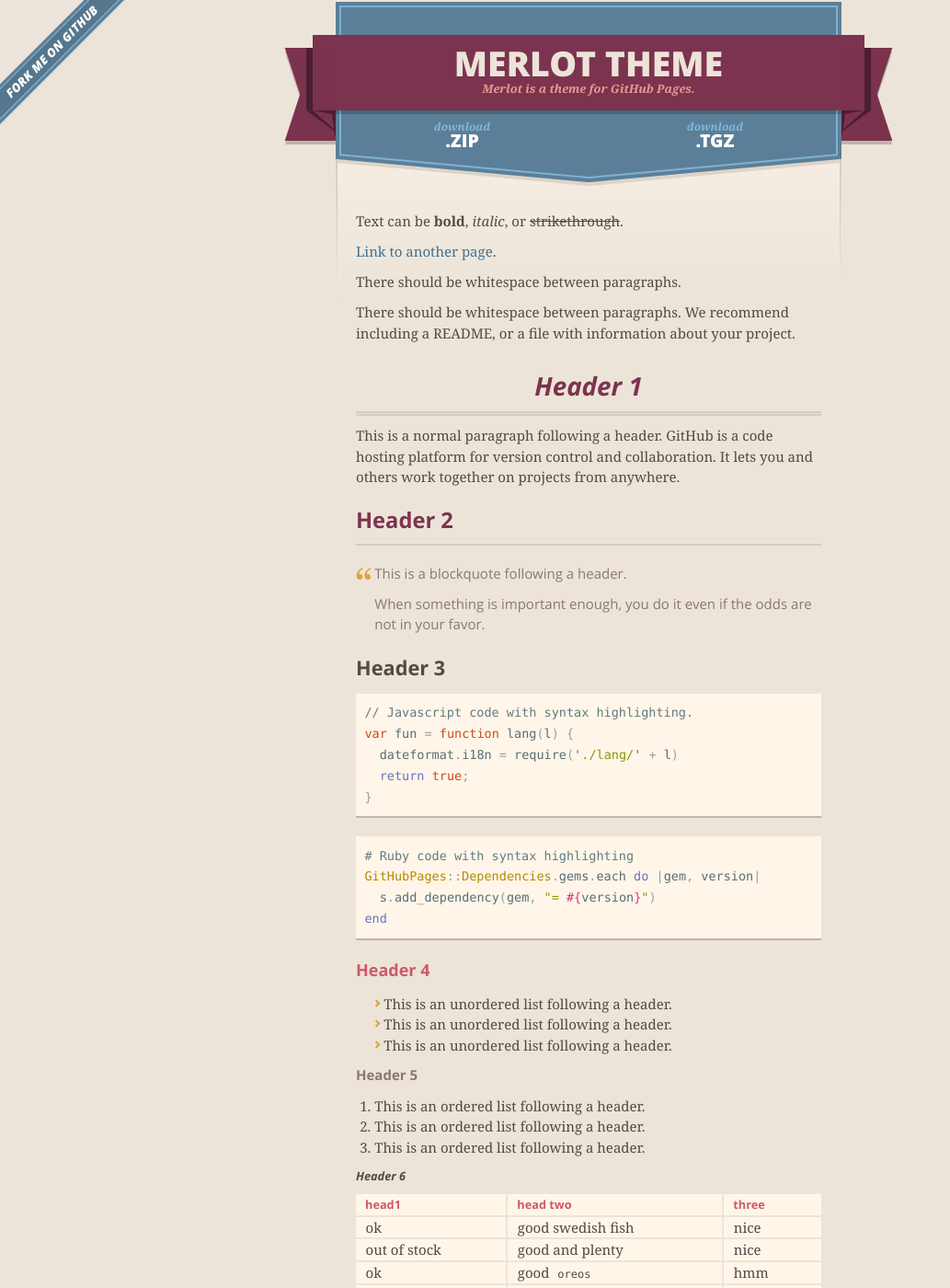
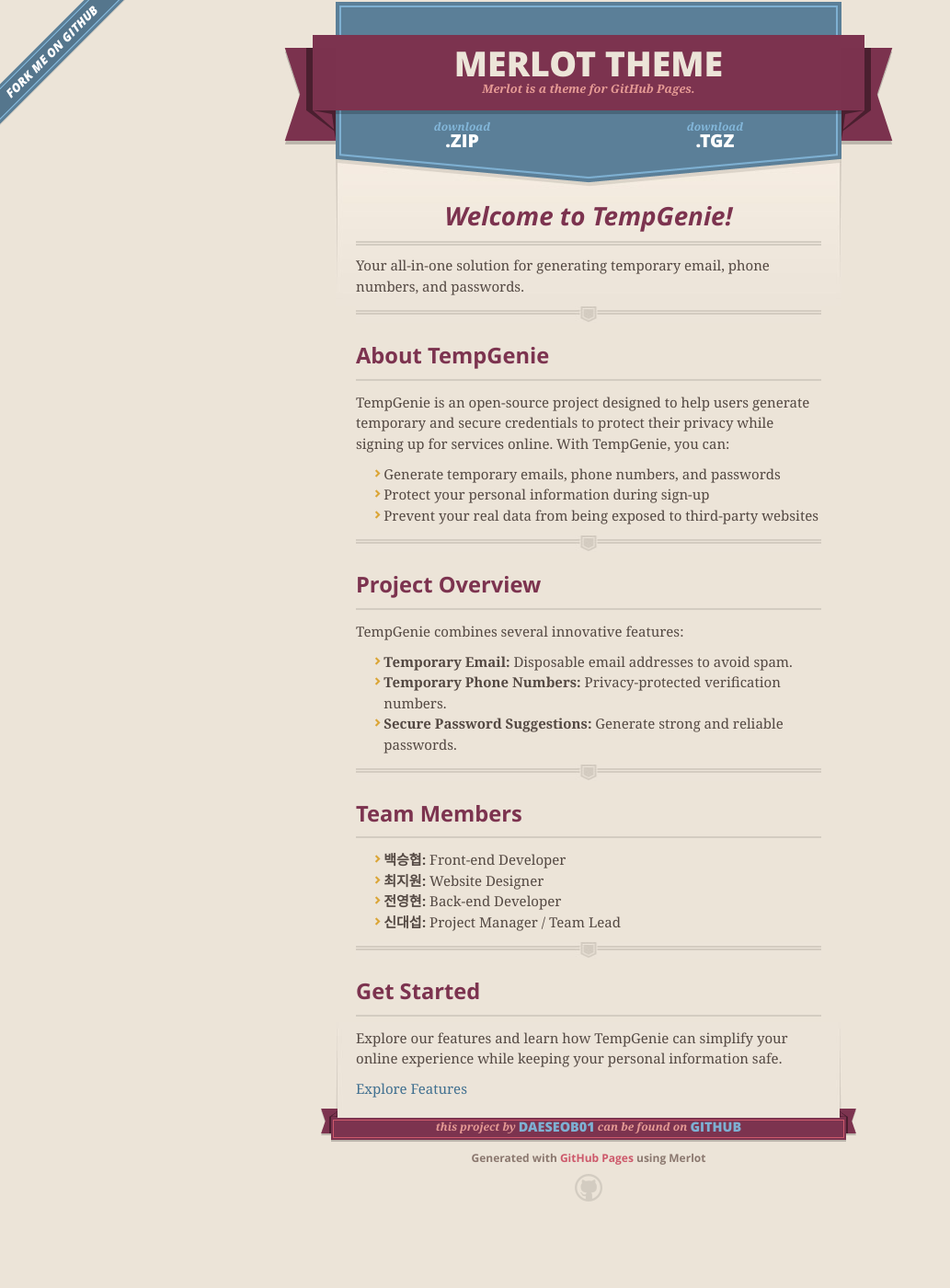
Before and after one commit to DaeSeob01/aa, a Jekyll site: the page built from docs/index.md, in a window 1280 px wide and 1400 px high. Shown: the whole window at 92% size, without its empty margins (0-1033 px from the left). Built offline with Jekyll 4.4.1, drawn with Linux system fonts in a browser that asks for light colours; our own code applies the rules of GitHub Pages for plain Markdown files; some of the changed text lies outside the part shown.

Commit message:
Update index.md

````diff
--- a/docs/index.md
+++ b/docs/index.md
@@ -2,122 +2,43 @@
 layout: default
 ---
 
-Text can be **bold**, _italic_, or ~~strikethrough~~.
+# Welcome to TempGenie!
 
-[Link to another page](./another-page.html).
+Your all-in-one solution for generating temporary email, phone numbers, and passwords.
 
-There should be whitespace between paragraphs.
+---
 
-There should be whitespace between paragraphs. We recommend including a README, or a file with information about your project.
+## About TempGenie
 
-# Header 1
+TempGenie is an open-source project designed to help users generate temporary and secure credentials to protect their privacy while signing up for services online. With TempGenie, you can:
 
-This is a normal paragraph following a header. GitHub is a code hosting platform for version control and collaboration. It lets you and others work together on projects from anywhere.
+- Generate temporary emails, phone numbers, and passwords
+- Protect your personal information during sign-up
+- Prevent your real data from being exposed to third-party websites
 
-## Header 2
+---
 
-> This is a blockquote following a header.
->
-> When something is important enough, you do it even if the odds are not in your favor.
+## Project Overview
 
-### Header 3
+TempGenie combines several innovative features:
 
-```js
-// Javascript code with syntax highlighting.
-var fun = function lang(l) {
-  dateformat.i18n = require('./lang/' + l)
-  return true;
-}
-```
+- **Temporary Email:** Disposable email addresses to avoid spam.
+- **Temporary Phone Numbers:** Privacy-protected verification numbers.
+- **Secure Password Suggestions:** Generate strong and reliable passwords.
 
-```ruby
-# Ruby code with syntax highlighting
-GitHubPages::Dependencies.gems.each do |gem, version|
-  s.add_dependency(gem, "= #{version}")
-end
-```
+---
 
-#### Header 4
+## Team Members
 
-*   This is an unordered list following a header.
-*   This is an unordered list following a header.
-*   This is an unordered list following a header.
+- **백승협:** Front-end Developer
+- **최지원:** Website Designer
+- **전영현:** Back-end Developer
+- **신대섭:** Project Manager / Team Lead
 
-##### Header 5
+---
 
-1.  This is an ordered list following a header.
-2.  This is an ordered list following a header.
-3.  This is an ordered list following a header.
+## Get Started
 
-###### Header 6
+Explore our features and learn how TempGenie can simplify your online experience while keeping your personal information safe.
 
-| head1        | head two          | three |
-|:-------------|:------------------|:------|
-| ok           | good swedish fish | nice  |
-| out of stock | good and plenty   | nice  |
-| ok           | good `oreos`      | hmm   |
-| ok           | good `zoute` drop | yumm  |
-
-### There's a horizontal rule below this.
-
-* * *
-
-### Here is an unordered list:
-
-*   Item foo
-*   Item bar
-*   Item baz
-*   Item zip
-
-### And an ordered list:
-
-1.  Item one
-1.  Item two
-1.  Item three
-1.  Item four
-
-### And a nested list:
-
-- level 1 item
-  - level 2 item
-  - level 2 item
-    - level 3 item
-    - level 3 item
-- level 1 item
-  - level 2 item
-  - level 2 item
-  - level 2 item
-- level 1 item
-  - level 2 item
-  - level 2 item
-- level 1 item
-
-### Small image
-
-![Octocat](https://github.githubassets.com/images/icons/emoji/octocat.png)
-
-### Large image
-
-![Branching](https://guides.github.com/activities/hello-world/branching.png)
-
-
-### Definition lists can be used with HTML syntax.
-
-<dl>
-<dt>Name</dt>
-<dd>Godzilla</dd>
-<dt>Born</dt>
-<dd>1952</dd>
-<dt>Birthplace</dt>
-<dd>Japan</dd>
-<dt>Color</dt>
-<dd>Green</dd>
-</dl>
-
-```
-Long, single-line code blocks should not wrap. They should horizontally scroll if they are too long. This line should be long enough to demonstrate this.
-```
-
-```
-The final element.
-```
+[Explore Features](features.html)
````
